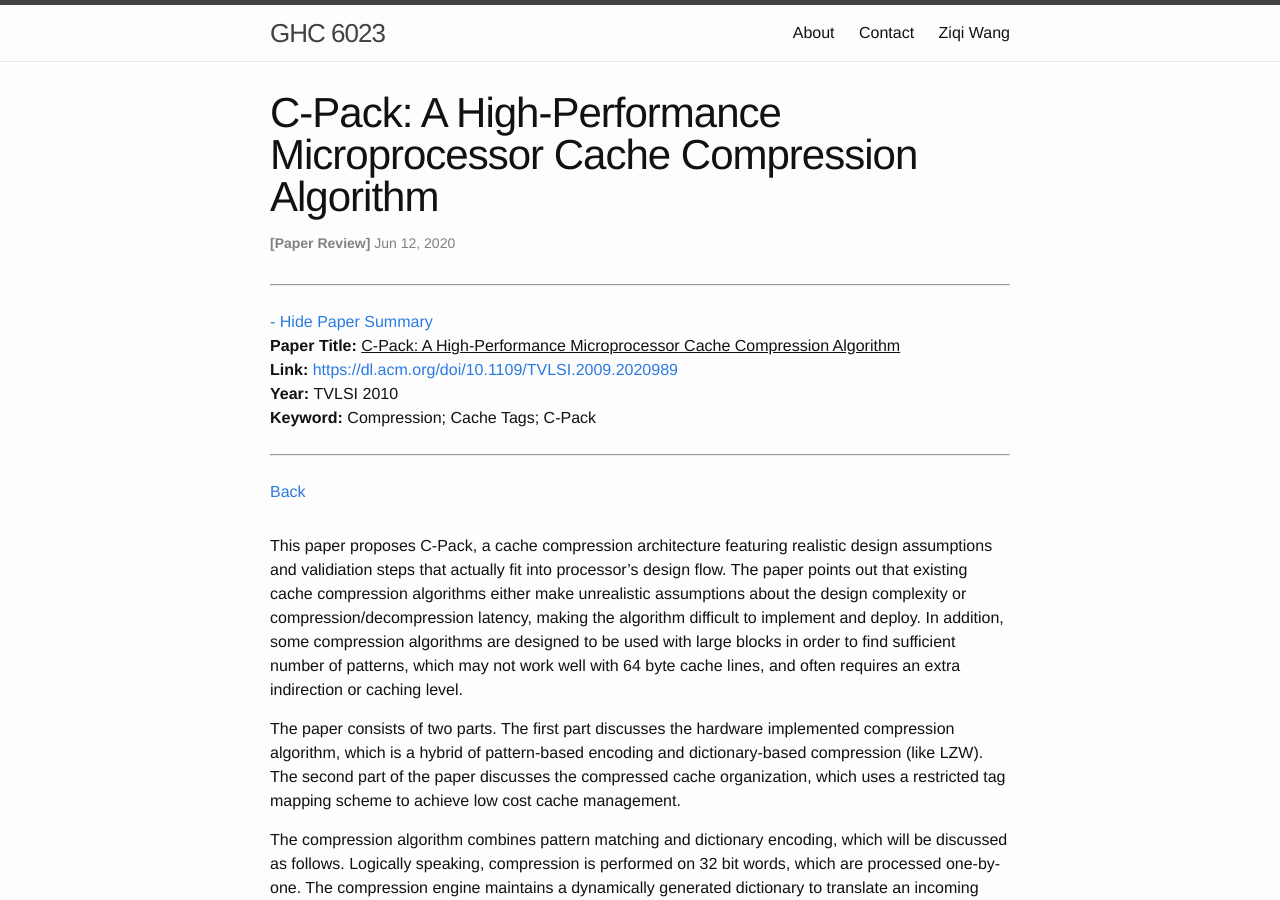
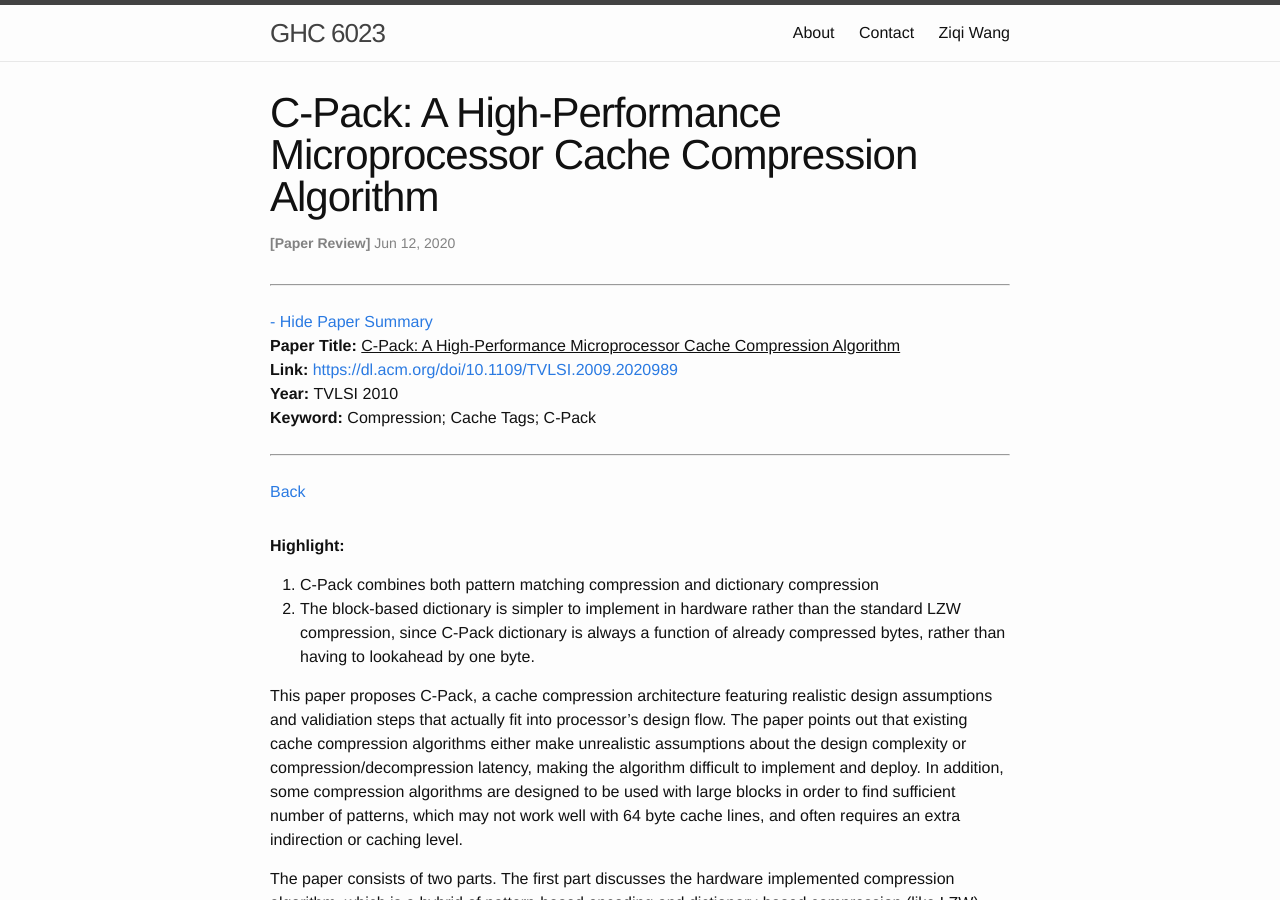
Before and after one commit to wangziqi2013/wangziqi2013.github.io, a Jekyll site: the page built from _posts/2020-06-11-cpack.markdown, in a window 1280 px wide and 900 px high. Built offline with Jekyll 4.4.1, drawn with Linux system fonts in a browser that asks for light colours.

Commit message:
Adding highlight

```diff
--- a/_posts/2020-05-30-column-associative-cache.markdown
+++ b/_posts/2020-05-30-column-associative-cache.markdown
@@ -17,7 +17,7 @@ version_mgmt:
 
 1. Software concept of multi-probing hash table can be directly applied to direct-mapped caches, treating the
    direct mapped tag array as the data array of a hash table.
-2. It is common practice to swap the more recently accessed element to the head of the hash chain, as in robin hash
+2. It is common practice to swap the more recently accessed element to the head of the hash chain, as in robin hood hash
 
 This paper proposes column associative cache, a simple enhancement over direct-mapped cache design for better hit
 rate and performance. The paper observes that, at the time of writing, direct-mapped caches are majorly used as
--- a/_posts/2020-06-11-cpack.markdown
+++ b/_posts/2020-06-11-cpack.markdown
@@ -12,6 +12,12 @@ htm_cd:
 htm_cr:
 version_mgmt:
 ---
+
+**Highlight:**
+
+1. C-Pack combines both pattern matching compression and dictionary compression
+2. The block-based dictionary is simpler to implement in hardware rather than the standard LZW compression, since
+   C-Pack dictionary is always a function of already compressed bytes, rather than having to lookahead by one byte.
 
 This paper proposes C-Pack, a cache compression architecture featuring realistic design assumptions and validiation steps
 that actually fit into processor's design flow. The paper points out that existing cache compression algorithms either make
```
